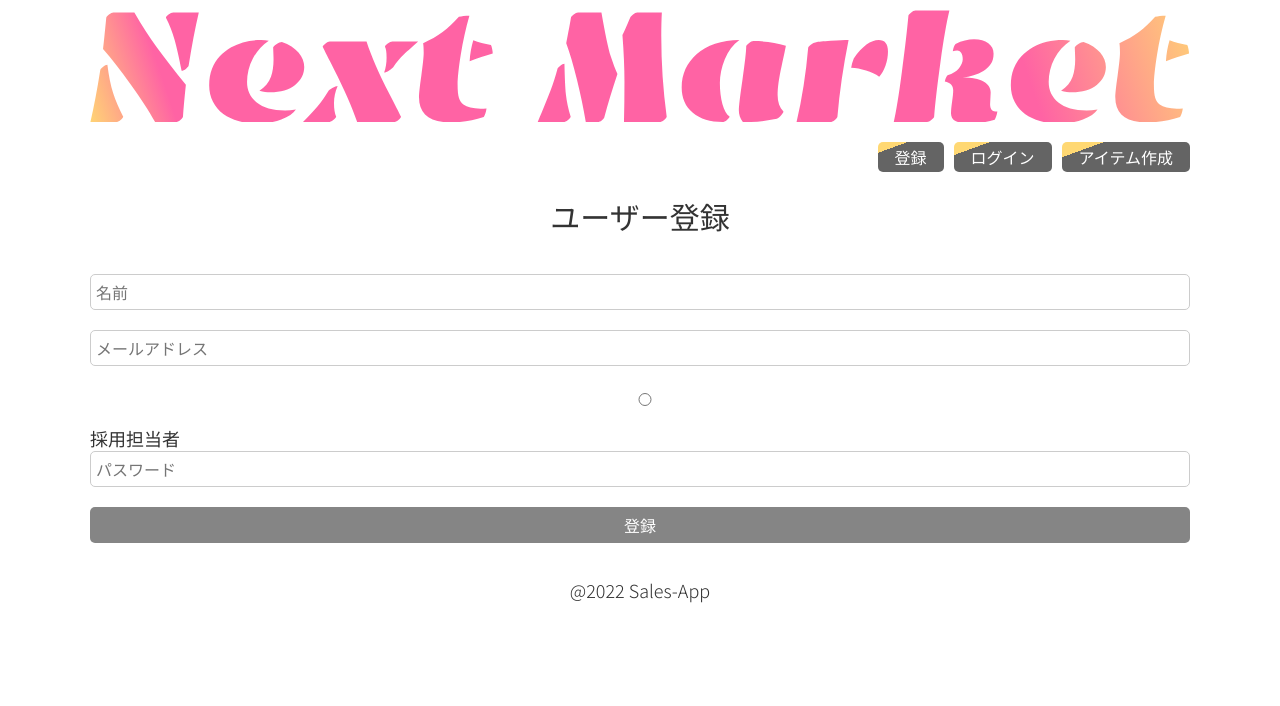
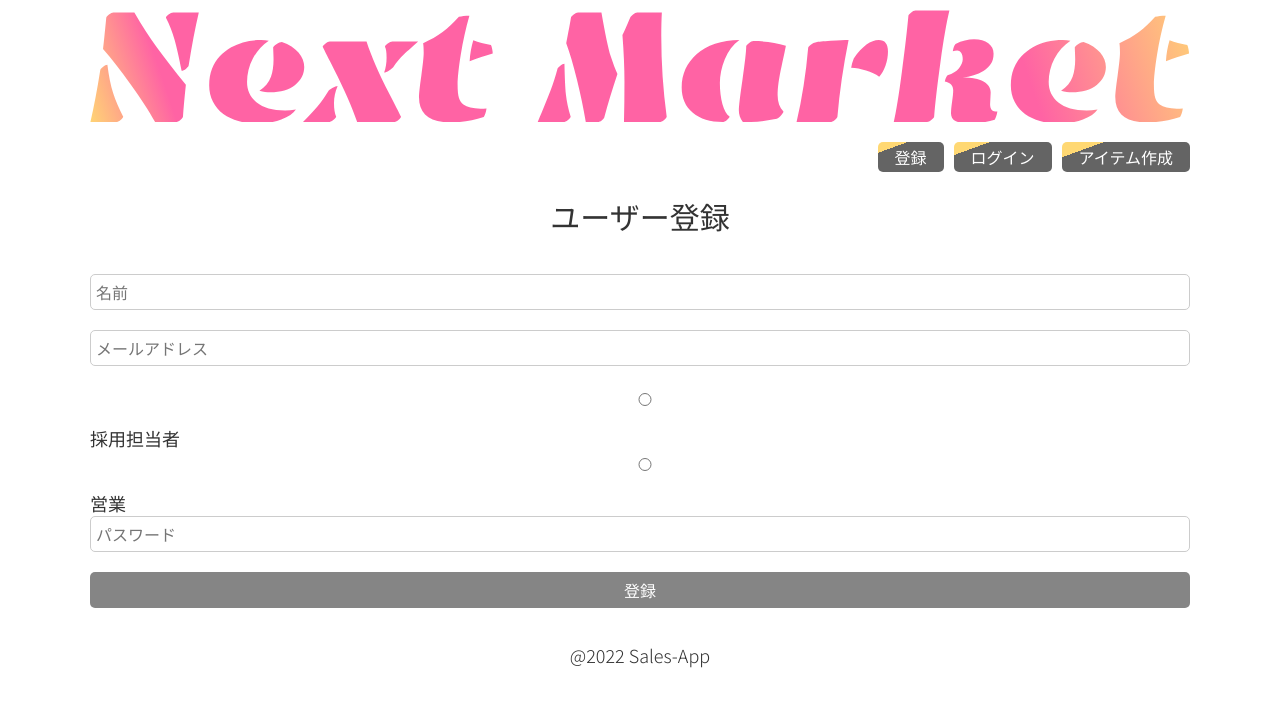
Before and after one commit to suirindo/sales-app, a Next.js app: page /user/register in a window 1280 px wide. Shown: the top 706 px of the page. Built offline with nearby package versions, Linux system fonts and the light colour scheme.

Commit message:
radio button

```diff
--- a/pages/user/register.js
+++ b/pages/user/register.js
@@ -6,6 +6,7 @@ const Register = () => {
     const [email, setEmail] = useState("")
     const [password, setPassword] = useState("")
     const [status1, setStatus1] = useState("")
+    const [status2, setStatus2] = useState("")
 
     const handleSubmit = async(event) => {
         event.preventDefault()
@@ -36,6 +37,7 @@ const Register = () => {
                 <input value = {name} onChange={(event) => setName(event.target.value)} type = "text" name="name" placeholder = "名前" required/>
                 <input value = {email} onChange={(event) => setEmail (event.target.value)} type = "text" name="email" placeholder = "メールアドレス" required/>
                 <label><input value = {status1} onChange={(event) => setStatus1 (event.target.value) }  type="radio" name="status" /> 採用担当者</label>
+                <label><input value = {status2} onChange={(event) => setStatus2 (event.target.value) }  type="radio" name="status" /> 営業</label>
                 <input value = {password} onChange= {(event) => setPassword(event.target.value)} type = "text" name= "password" placeholder = "パスワード" required/>
                 <button>登録</button>
             </form>
```
